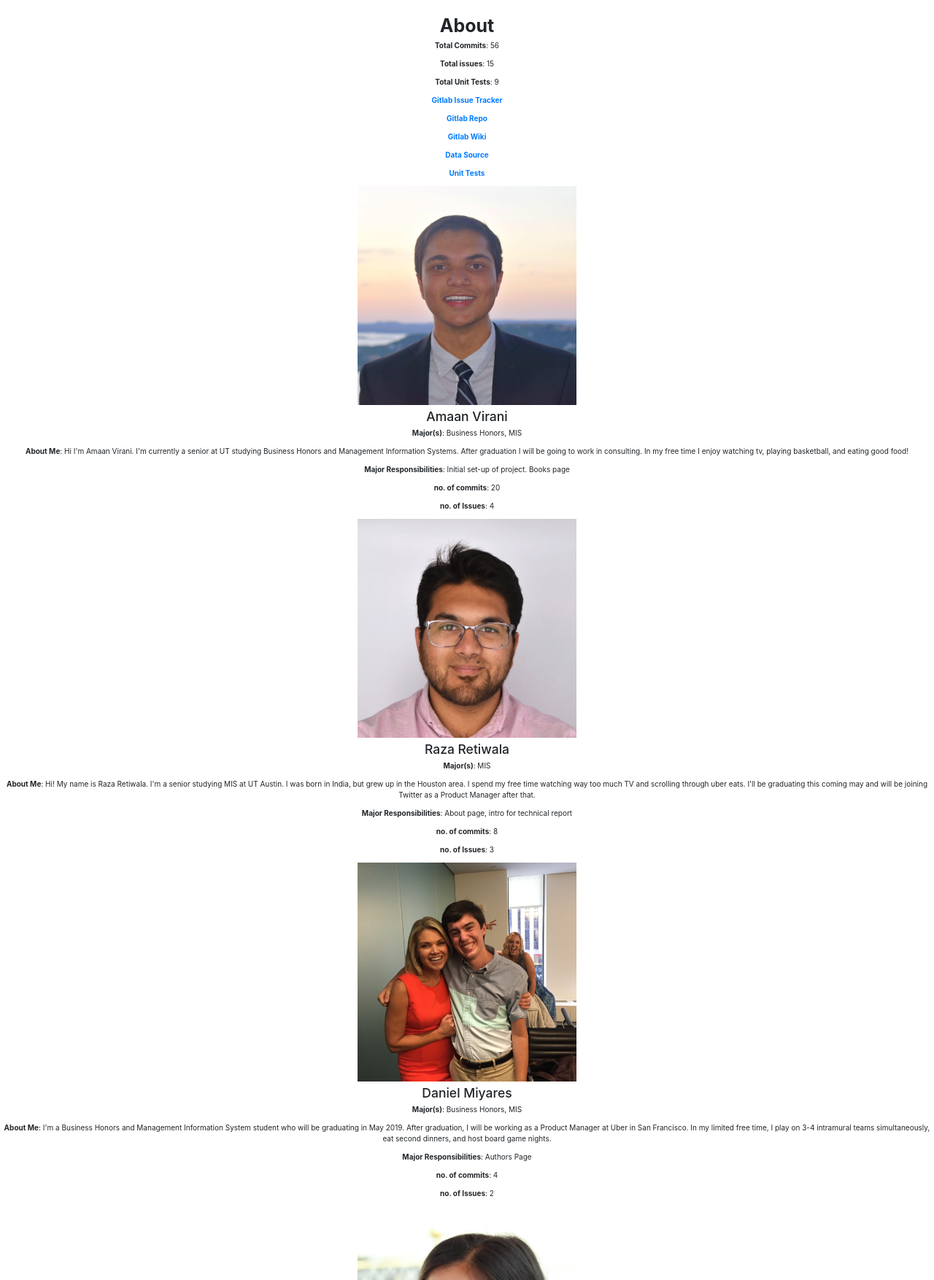
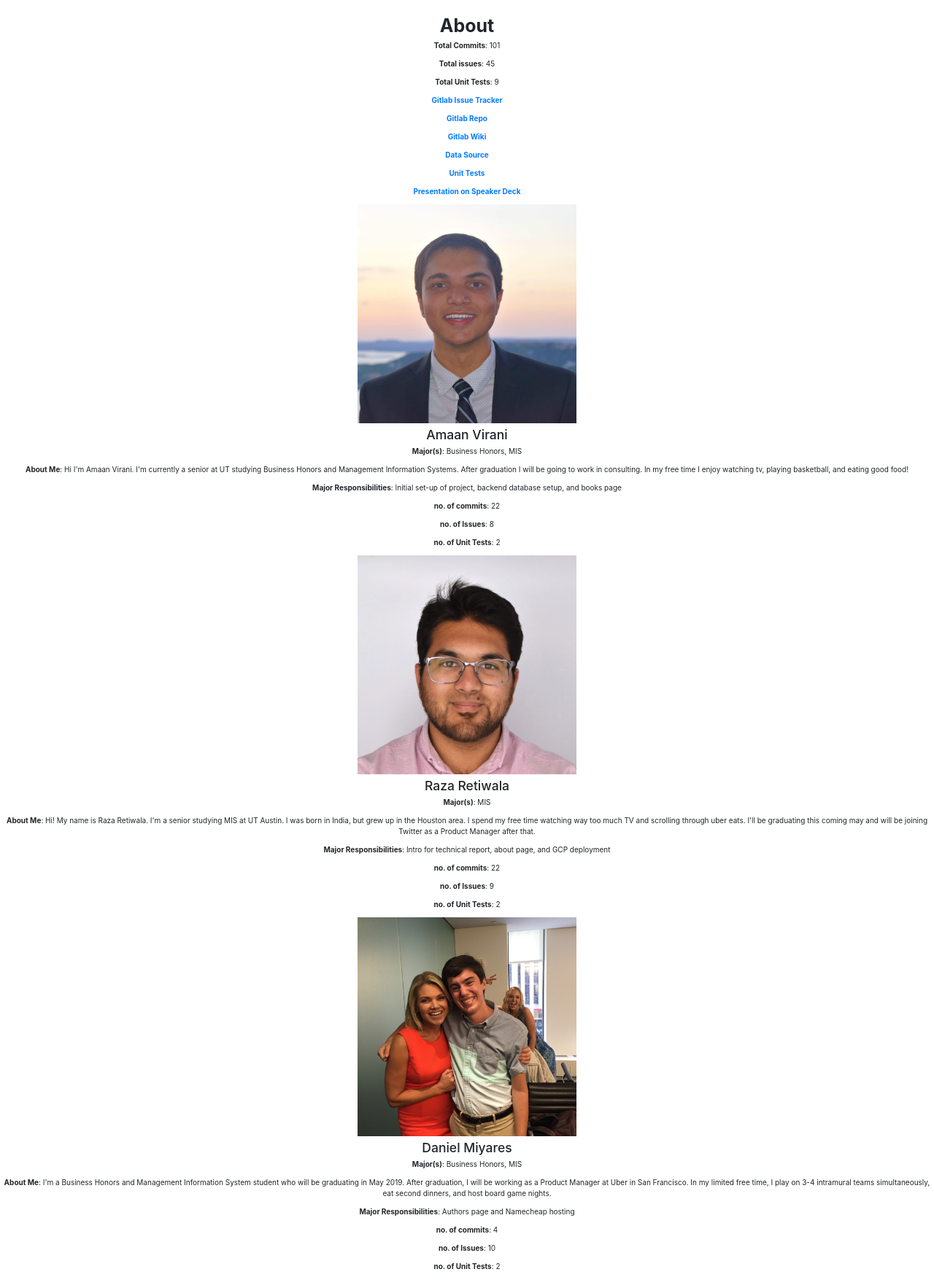
Before and after one commit to myttins/cs329e-idb, a Flask app: page /about in a window 1280 px wide. Shown: the part 50-1804 px from the top of the page at 73% size. Run offline with Flask 2, Linux system fonts and the light colour scheme; parts of the project's set-up code (start-up, migrations or seed data) failed here and were passed over; some libraries are stand-ins or nearby versions.

Commit message:
Editted about page, added IDB3.log

```diff
--- /dev/null
+++ b/makefile.txt
@@ -0,0 +1,4 @@
+.PHONY IDB3.log
+
+IDB3.log:
+	git log > IDB3.log
--- a/templates/about.html
+++ b/templates/about.html
@@ -37,56 +37,63 @@
 
 <h1 style="text-align: center;"><strong>About</strong></h1>
 
-<p style="text-align: center;"><strong>Total Commits</strong>: 56</p>
-<p style="text-align: center;"><strong>Total issues</strong>: 15</p>
+<p style="text-align: center;"><strong>Total Commits</strong>: 101</p>
+<p style="text-align: center;"><strong>Total issues</strong>: 45</p>
 <p style="text-align: center;"><strong>Total Unit Tests</strong>: 9</p>
 <p style="text-align: center;"><a href="https://gitlab.com/amv2768/swewebsite/issues"><strong>Gitlab Issue Tracker</strong></a></p>
 <p style="text-align: center;"><a href="https://gitlab.com/amv2768/swewebsite"><strong>Gitlab Repo</strong></a></p>
 <p style="text-align: center;"><a href="https://gitlab.com/amv2768/swewebsite/wikis/home"><strong>Gitlab Wiki</strong></a></p>
 <p style="text-align: center;"><a href="https://gitlab.com/amv2768/swewebsite/raw/master/books.json"><strong>Data Source</strong></a></p>
+<p style="text-align: center;"><a href="{{ url_for('test') }}"><strong>Unit Tests</strong></a></p>
+<p style="text-align: center;"><a href="https://speakerdeck.com/prachicshah2/group-17-presentation"><strong>Presentation on Speaker Deck</strong></a></p>
 
-<p style="text-align: center;"><a href="{{ url_for('test') }}"><strong>Unit Tests</strong></a></p>
 
 
 <h3 style="text-align: center;"><img src="/static/images/amaan-1.jpg" alt="" width="300" height="300" /></a></h3>
 <h3 style="text-align: center;">Amaan Virani</h3>
 <p style="text-align: center;"><strong>Major(s)</strong>: Business Honors, MIS</p>
 <p style="text-align: center;"><strong>About Me</strong>: Hi I'm Amaan Virani. I'm currently a senior at UT studying Business Honors and Management Information Systems. After graduation I will be going to work in consulting. In my free time I enjoy watching tv, playing basketball, and eating good food!</p>
-<p style="text-align: center;"><strong>Major Responsibilities</strong>: Initial set-up of project. Books page</p>
-<p style="text-align: center;"><strong>no. of commits</strong>: 20</p>
-<p style="text-align: center;"><strong>no. of Issues</strong>: 4</p>
+<p style="text-align: center;"><strong>Major Responsibilities</strong>: Initial set-up of project, backend database setup, and books page</p>
+<p style="text-align: center;"><strong>no. of commits</strong>: 22</p>
+<p style="text-align: center;"><strong>no. of Issues</strong>: 8</p>
+<p style="text-align: center;"><strong>no. of Unit Tests</strong>: 2</p>
+
 <h3 style="text-align: center;"><img src="/static/images/raza-1.png" alt="" width="300" height="300" /></a></h3>
-
 <h3 style="text-align: center;">Raza Retiwala</h3>
 <p style="text-align: center;"><strong>Major(s)</strong>: MIS</p>
 <p style="text-align: center;"><strong>About Me</strong>: Hi! My name is Raza Retiwala. I'm a senior studying MIS at UT Austin. I was born in India, but grew up in the Houston area. I spend my free time watching way too much TV and scrolling through uber eats. I'll be graduating this coming may and will be joining Twitter as a Product Manager after that.</p>
-<p style="text-align: center;"><strong>Major Responsibilities</strong>: About page, intro for technical report</p>
-<p style="text-align: center;"><strong>no. of commits</strong>: 8</p>
-<p style="text-align: center;"><strong>no. of Issues</strong>: 3</p></p>
+<p style="text-align: center;"><strong>Major Responsibilities</strong>: Intro for technical report, about page, and GCP deployment</p>
+<p style="text-align: center;"><strong>no. of commits</strong>: 22</p>
+<p style="text-align: center;"><strong>no. of Issues</strong>: 9</p></p>
+<p style="text-align: center;"><strong>no. of Unit Tests</strong>: 2</p>
 <h3 style="text-align: center;"><img src="/static/images/daniel-1.jpg" alt="" width="300" height="300" /></a></h3>
 
 <h3 style="text-align: center;">Daniel Miyares</h3>
 <p style="text-align: center;"><strong>Major(s)</strong>: Business Honors, MIS</p>
 <p style="text-align: center;"><strong>About Me</strong>: I'm a Business Honors and Management Information System student who will be graduating in May 2019. After graduation, I will be working as a Product Manager at Uber in San Francisco. In my limited free time, I play on 3-4 intramural teams simultaneously, eat second dinners, and host board game nights.</p>
-<p style="text-align: center;"><strong>Major Responsibilities</strong>: Authors Page</p>
+<p style="text-align: center;"><strong>Major Responsibilities</strong>: Authors page and Namecheap hosting </p>
 <p style="text-align: center;"><strong>no. of commits</strong>: 4</p>
-<p style="text-align: center;"><strong>no. of Issues</strong>: 2</p>
+<p style="text-align: center;"><strong>no. of Issues</strong>: 10</p>
+<p style="text-align: center;"><strong>no. of Unit Tests</strong>: 2</p>
 <h3 style="text-align: center;"><img src="/static/images/prachi-1.jpg" alt="" width="300" height="300" /></a></h3>
 
 <h3 style="text-align: center;">Prachi Shah</h3>
 <p style="text-align: center;"><strong>Major(s)</strong>: Biochemistry</p>
 <p style="text-align: center;"><strong>About Me</strong>: I am currently a senior Biochemistry Honors student at UT Austin. After graduation, I will be attending medical school at UT Southwestern in Dallas. In my free time I love to dance, cook, and binge watch Netflix.</p>
-<p style="text-align: center;"><strong>Major Responsibilities</strong>: Home page, deployment to GC</p>
-<p style="text-align: center;"><strong>no. of commits</strong>: 14</p>
-<p style="text-align: center;"><strong>no. of Issues</strong>: 4</p>
+<p style="text-align: center;"><strong>Major Responsibilities</strong>: Home page, deployment to GCP, and creating individual dynamic HTML pages</p>
+<p style="text-align: center;"><strong>no. of commits</strong>: 42</p>
+<p style="text-align: center;"><strong>no. of Issues</strong>: 10</p>
+<p style="text-align: center;"><strong>no. of Unit Tests</strong>: 2</p>
 <h3 style="text-align: center;"><img src="/static/images/kevin-1.jpg" alt="" width="300" height="300" /></a></h3>
 
 <h3 style="text-align: center;">Kaiwen Li</h3>
 <p style="text-align: center;"><strong>Major(s)</strong>: Civil Engineering</p>
 <p style="text-align: center;"><strong>About Me</strong>: I’m currently a senior civil engineering student at UT, planning to graduate in December 2019. In my free time, I enjoy watching basketball, sleeping, and spending time with friends!</p>
-<p style="text-align: center;"><strong>Major Responsibilities</strong>: Publishers page</p>
-<p style="text-align: center;"><strong>no. of commits</strong>: 9</p>
-<p style="text-align: center;"><strong>no. of Issues</strong>: 2</p>
+<p style="text-align: center;"><strong>Major Responsibilities</strong>: Publishers page and creating search capability</p>
+<p style="text-align: center;"><strong>no. of commits</strong>: 12</p>
+<p style="text-align: center;"><strong>no. of Issues</strong>: 8</p>
+<p style="text-align: center;"><strong>no. of Unit Tests</strong>: 1</p>
+
 <h3 style="text-align: center;">Tools used</h3>
 <p style="text-align: center;"><strong>Flask</strong></p>
 <p style="text-align: center;"><strong>Bootstrap</strong></p>
```
Also changed, not shown: 1 other file.
